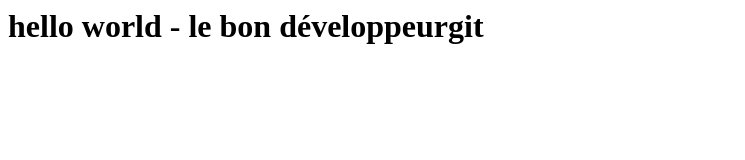
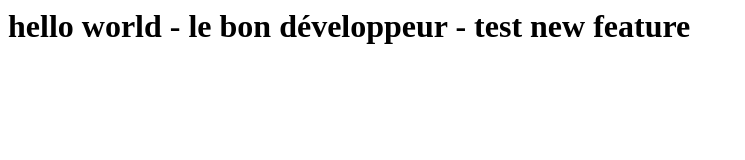
Before and after one commit to Hana-Abid/my-test-project-Hana, a plain HTML site: page index.html in a window 1280 px wide. Shown: the whole page, without its empty margins (0-745 px from the left). Drawn offline with Linux system fonts and the light colour scheme.

Commit message:
new change

```diff
--- a/index.html
+++ b/index.html
@@ -1 +1 @@
-<h1>hello world - le bon développeurgit </h1>
+<h1>hello world - le bon développeur - test new feature</h1>
```
